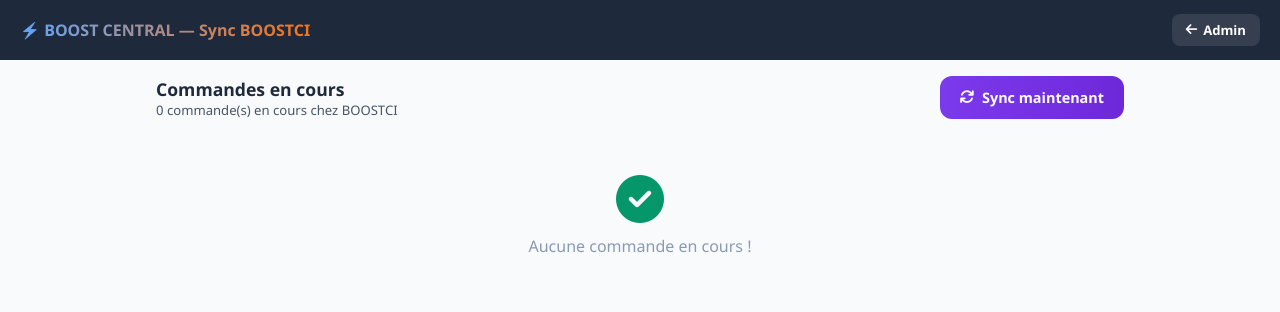
After one commit to abdoula14cherif/boostcentral, a Flask app: template app/templates/admin/sync.html in a window 1280 px wide. The commit adds this page. Shown: the top 312 px of the page. Run offline with Flask 3, Linux system fonts and the light colour scheme; the template is opened without the code that fills it, so the values that code supplies are empty.

Commit message:
Page sync BOOSTCI admin

```diff
--- a/app/__init__.py
+++ b/app/__init__.py
@@ -25,6 +25,7 @@ def create_app(config_name="production"):
     from app.routes.gagner import gagner_bp
     from app.routes.admin_boostci import admin_boostci_bp
     from app.routes.auto import auto_bp
+    from app.routes.admin_sync import admin_sync_bp
     app.register_blueprint(auth_bp, url_prefix="/auth")
     app.register_blueprint(dashboard_bp, url_prefix="/dashboard")
     app.register_blueprint(admin_bp, url_prefix="/admin")
@@ -33,6 +34,7 @@ def create_app(config_name="production"):
     app.register_blueprint(gagner_bp, url_prefix="/gagner")
     app.register_blueprint(admin_boostci_bp, url_prefix="/admin/boostci")
     app.register_blueprint(auto_bp, url_prefix="/auto")
+    app.register_blueprint(admin_sync_bp, url_prefix="/admin/sync")
     csrf.exempt(webhook_bp)
     @app.route("/")
     def index():
--- a/app/templates/admin/index.html
+++ b/app/templates/admin/index.html
@@ -61,7 +61,7 @@ tr:hover td{background:var(--off)}
 <div class="adm-logo">BOOST CENTRAL — Admin</div>
 <div style="display:flex;align-items:center;gap:10px">
 <span class="adm-email">{{ session.user_email }}</span>
-<div style="display:flex;gap:8px"><a href="/admin/boostci/" style="display:flex;align-items:center;gap:6px;background:#059669;border:none;color:#fff;padding:7px 14px;border-radius:8px;font-size:.82rem;font-weight:600;text-decoration:none"><i class="fas fa-download"></i> Import BOOSTCI</a><a href="{{ url_for('dashboard.index') }}" class="btn-back"><i class="fas fa-arrow-left"></i> Dashboard</a></div>
+<div style="display:flex;gap:8px"><a href="/admin/boostci/" style="display:flex;align-items:center;gap:6px;background:#059669;border:none;color:#fff;padding:7px 14px;border-radius:8px;font-size:.82rem;font-weight:600;text-decoration:none"><i class="fas fa-download"></i> Import BOOSTCI</a><a href="/admin/sync/" style="display:flex;align-items:center;gap:6px;background:#7C3AED;border:none;color:#fff;padding:7px 14px;border-radius:8px;font-size:.82rem;font-weight:600;text-decoration:none"><i class="fas fa-sync"></i> Sync</a><a href="{{ url_for('dashboard.index') }}" class="btn-back"><i class="fas fa-arrow-left"></i> Dashboard</a></div>
 </div>
 </header>
 {% endblock %}
--- /dev/null
+++ b/app/templates/admin/sync.html
@@ -0,0 +1,86 @@
+{% extends "base.html" %}
+{% block title %}Sync BOOSTCI — Admin{% endblock %}
+{% block extra_css %}
+body{background:var(--off)}
+header{display:flex;align-items:center;justify-content:space-between;padding:14px 20px;background:var(--dark);position:sticky;top:0;z-index:100}
+.adm-logo{font-size:1rem;font-weight:900;background:linear-gradient(90deg,#60a5fa,#f97316);-webkit-background-clip:text;background-clip:text;color:transparent}
+.btn-back{display:flex;align-items:center;gap:6px;background:rgba(255,255,255,.1);border:none;color:#fff;padding:7px 14px;border-radius:8px;cursor:pointer;font-size:.82rem;font-weight:600;text-decoration:none}
+.main{padding:16px;max-width:1000px;margin:0 auto}
+.top-bar{display:flex;align-items:center;justify-content:space-between;flex-wrap:wrap;gap:10px;margin-bottom:16px}
+.btn-sync{display:flex;align-items:center;gap:8px;background:linear-gradient(90deg,#7C3AED,#6D28D9);color:#fff;border:none;padding:12px 20px;border-radius:12px;font-weight:700;cursor:pointer;font-size:.9rem;text-decoration:none}
+.tbl-box{background:var(--white);border-radius:16px;border:1px solid var(--gray);overflow:hidden;box-shadow:0 3px 12px rgba(0,0,0,.05)}
+table{width:100%;border-collapse:collapse}
+th{background:var(--light-g);padding:10px 14px;text-align:left;font-size:.75rem;font-weight:700;color:var(--mid);text-transform:uppercase;border-bottom:1px solid var(--gray);white-space:nowrap}
+td{padding:11px 14px;font-size:.83rem;color:var(--dark);border-bottom:1px solid var(--gray);vertical-align:middle}
+tr:last-child td{border-bottom:none}
+tr:hover td{background:var(--off)}
+.badge{display:inline-flex;align-items:center;gap:4px;padding:3px 10px;border-radius:20px;font-size:.71rem;font-weight:700}
+.b-pending{background:#FFF8E6;color:#D97706}
+.b-processing{background:var(--blue-l);color:var(--blue)}
+.b-completed{background:#EDFFF5;color:var(--green)}
+.b-canceled{background:#fee2e2;color:var(--red)}
+.b-na{background:var(--light-g);color:var(--mid)}
+.prog-bar{height:6px;background:var(--gray);border-radius:6px;overflow:hidden;min-width:80px}
+.prog-fill{height:100%;background:linear-gradient(90deg,var(--blue),var(--orange));border-radius:6px}
+.no-data{text-align:center;padding:40px;color:var(--light)}
+{% endblock %}
+{% block nav %}
+<header>
+<div class="adm-logo">⚡ BOOST CENTRAL — Sync BOOSTCI</div>
+<a href="{{ url_for('admin.index') }}" class="btn-back"><i class="fas fa-arrow-left"></i> Admin</a>
+</header>
+{% endblock %}
+{% block content %}
+<div class="main">
+<div class="top-bar">
+<div>
+<div style="font-size:1.1rem;font-weight:800;color:var(--dark)">Commandes en cours</div>
+<div style="font-size:.82rem;color:var(--mid)">{{ resultats|length }} commande(s) en cours chez BOOSTCI</div>
+</div>
+<a href="{{ url_for('admin_sync.sync_now') }}" class="btn-sync">
+<i class="fas fa-sync"></i> Sync maintenant
+</a>
+</div>
+
+{% if resultats %}
+<div class="tbl-box">
+<table>
+<thead>
+<tr>
+<th>Service</th>
+<th>Lien</th>
+<th>Qte</th>
+<th>BOOSTCI ID</th>
+<th>Statut BOOSTCI</th>
+<th>Reste</th>
+</tr>
+</thead>
+<tbody>
+{% for r in resultats %}
+{% set badge_map = {
+'Pending': 'b-pending',
+'Processing': 'b-processing',
+'In progress': 'b-processing',
+'Completed': 'b-completed',
+'Canceled': 'b-canceled',
+'Cancelled': 'b-canceled',
+'N/A': 'b-na'
+} %}
+{% set badge_cls = badge_map.get(r.statut_boostci, 'b-na') %}
+<tr>
+<td><strong>{{ r.service }}</strong><br><span style="font-size:.72rem;color:var(--light)">{{ r.date }}</span></td>
+<td style="font-size:.78rem;color:var(--mid)">{{ r.lien }}...</td>
+<td>{{ "{:,}".format(r.quantite) }}</td>
+<td><strong>{{ r.boostci_id or 'N/A' }}</strong></td>
+<td><span class="badge {{ badge_cls }}">{{ r.statut_boostci }}</span></td>
+<td>{{ r.remains }}</td>
+</tr>
+{% endfor %}
+</tbody>
+</table>
+</div>
+{% else %}
+<div class="no-data"><i class="fas fa-check-circle" style="font-size:3rem;color:var(--green);display:block;margin-bottom:12px"></i><p>Aucune commande en cours !</p></div>
+{% endif %}
+</div>
+{% endblock %}
```
Also changed, not shown: app/routes/admin_sync.py (added, +111 -0 lines).
